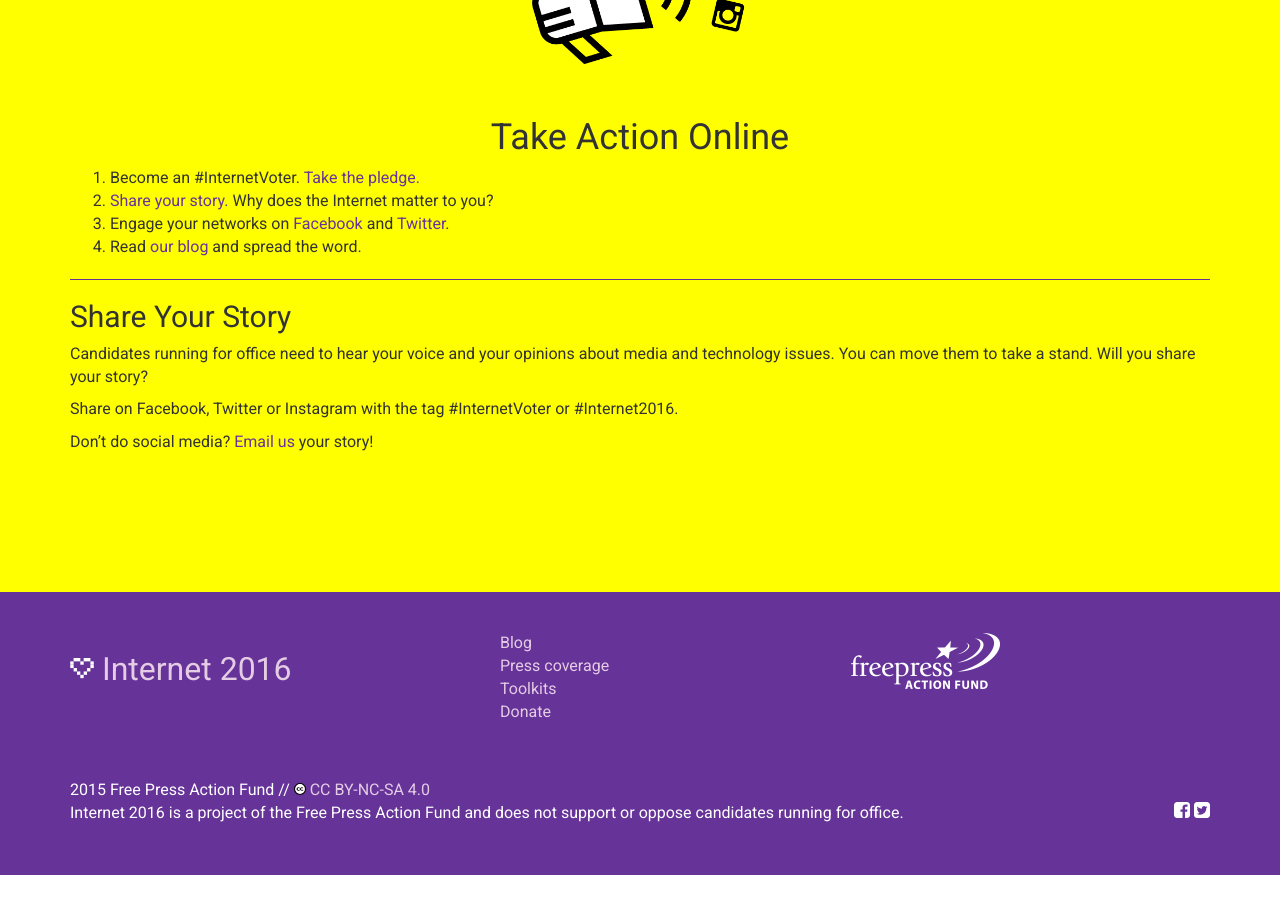
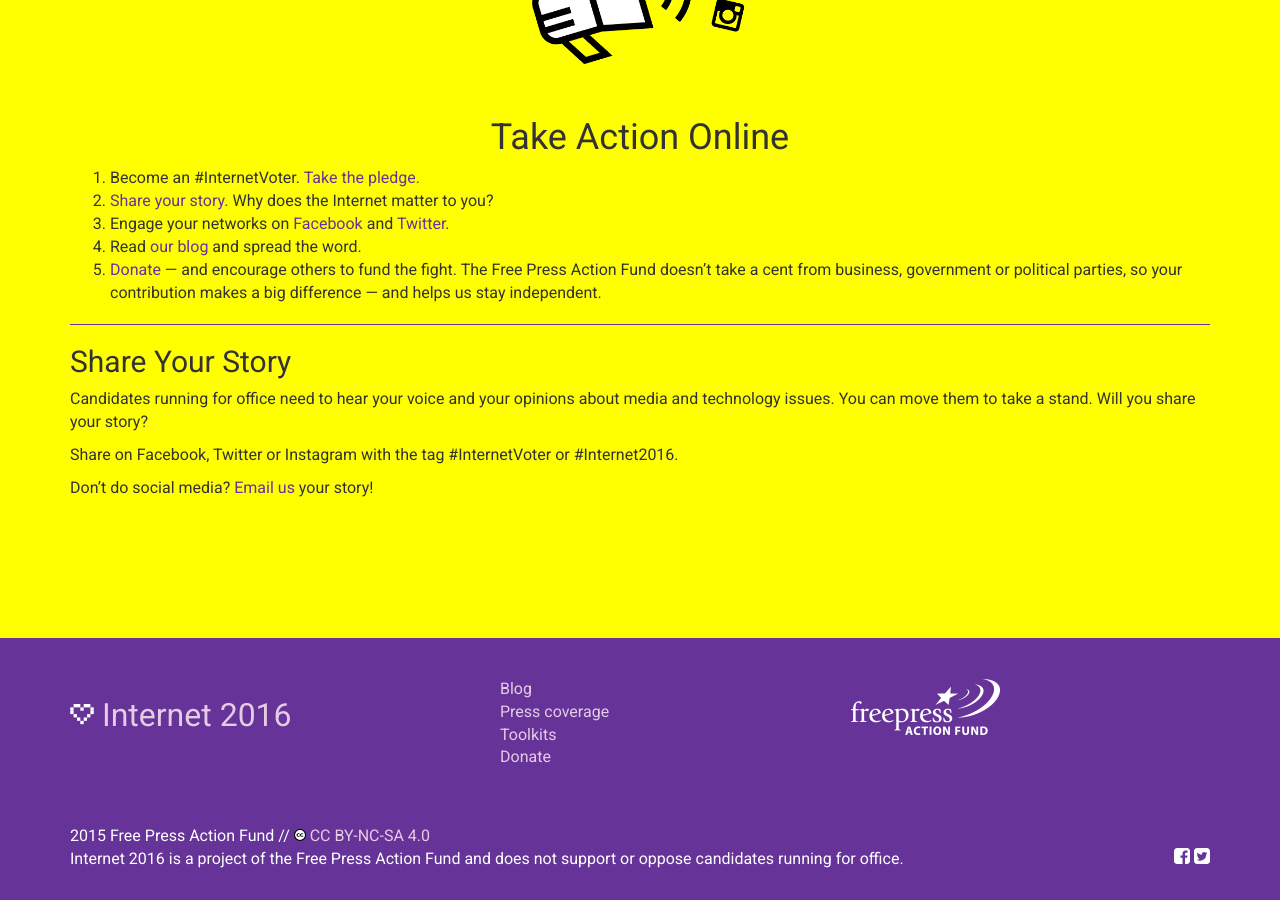
Before and after one commit to freepress/internet2016, a Jekyll site: the page built from _posts/toolkits/2015-01-05-take-action-online.md, in a window 1280 px wide and 900 px high, scrolled down 554 px. Built offline with Jekyll 4.4.1, drawn with Linux system fonts in a browser that asks for light colours; a script that is not in the unit is left out; comment, search, counter and statistics services are not loaded; before the commit the page ends 1429 px from its top, so only the background shows below that.

Commit message:
Updated content

```diff
--- a/_posts/toolkits/2015-01-05-take-action-online.md
+++ b/_posts/toolkits/2015-01-05-take-action-online.md
@@ -11,6 +11,7 @@
 1. <a href="#story">Share your story.</a> Why does the Internet matter to you?
 1. Engage your networks on <a href="https://www.facebook.com/sharer/sharer.php?u=http%3A//internet2016.net/" TARGET="_blank">Facebook</a> and <a href="https://twitter.com/home?status=Calling%20all%20hashtaggers,%20retweeters,%20uploaders,%20organizers%20%26%20voters!%20Take%20the%20pledge%3A%20Become%20an%20%23InternetVoter%3A%20http%3A//internet2016.net/" TARGET="_blank">Twitter</a>.
 1. Read [our blog](http://www.internet2016.net/blog) and spread the word.
+1. [Donate](https://act.freepress.net/donate/single/?source=internet2016) — and encourage others to fund the fight. The Free Press Action Fund doesn’t take a cent from business, government or political parties, so your contribution makes a big difference — and helps us stay independent.
 
 ***
 
```
